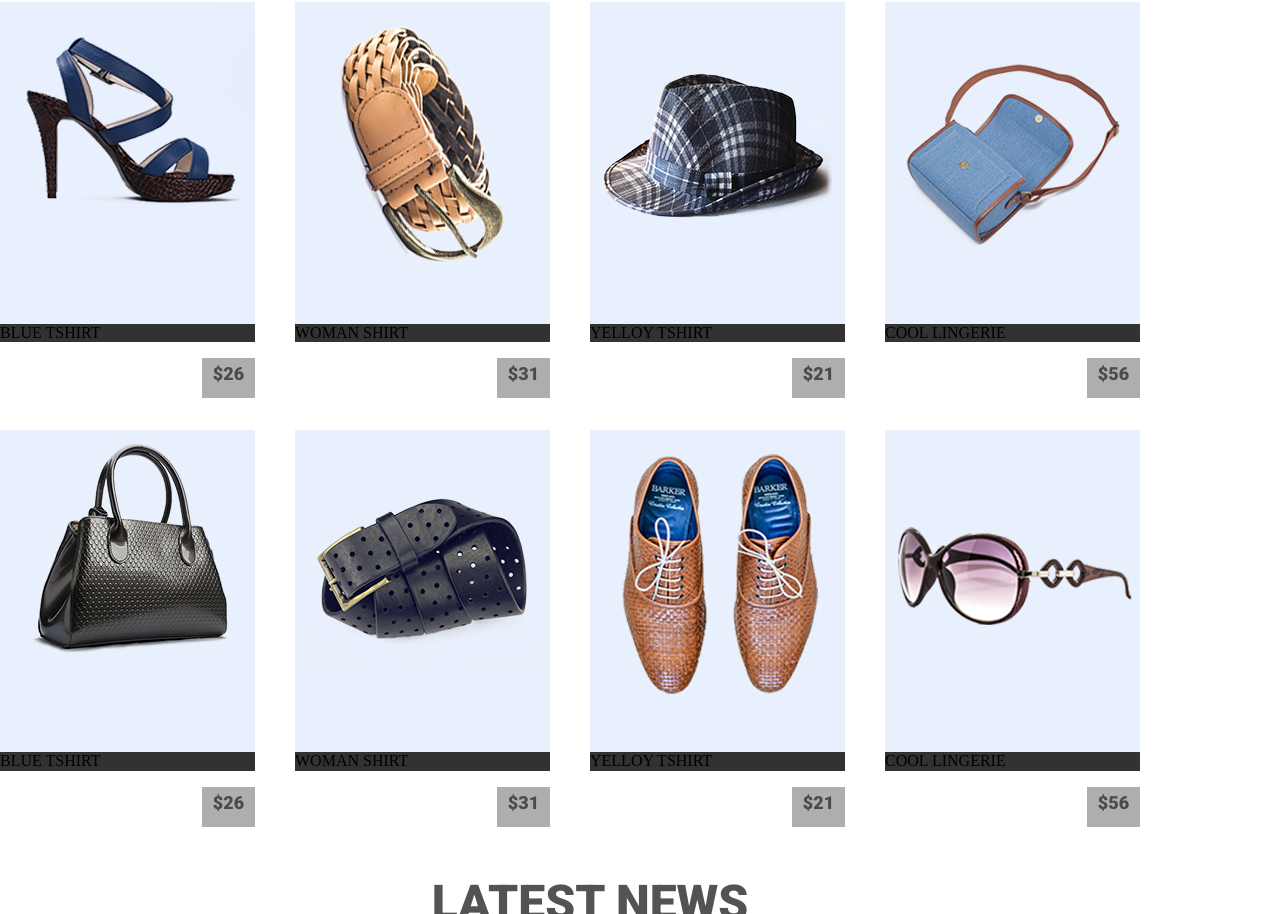
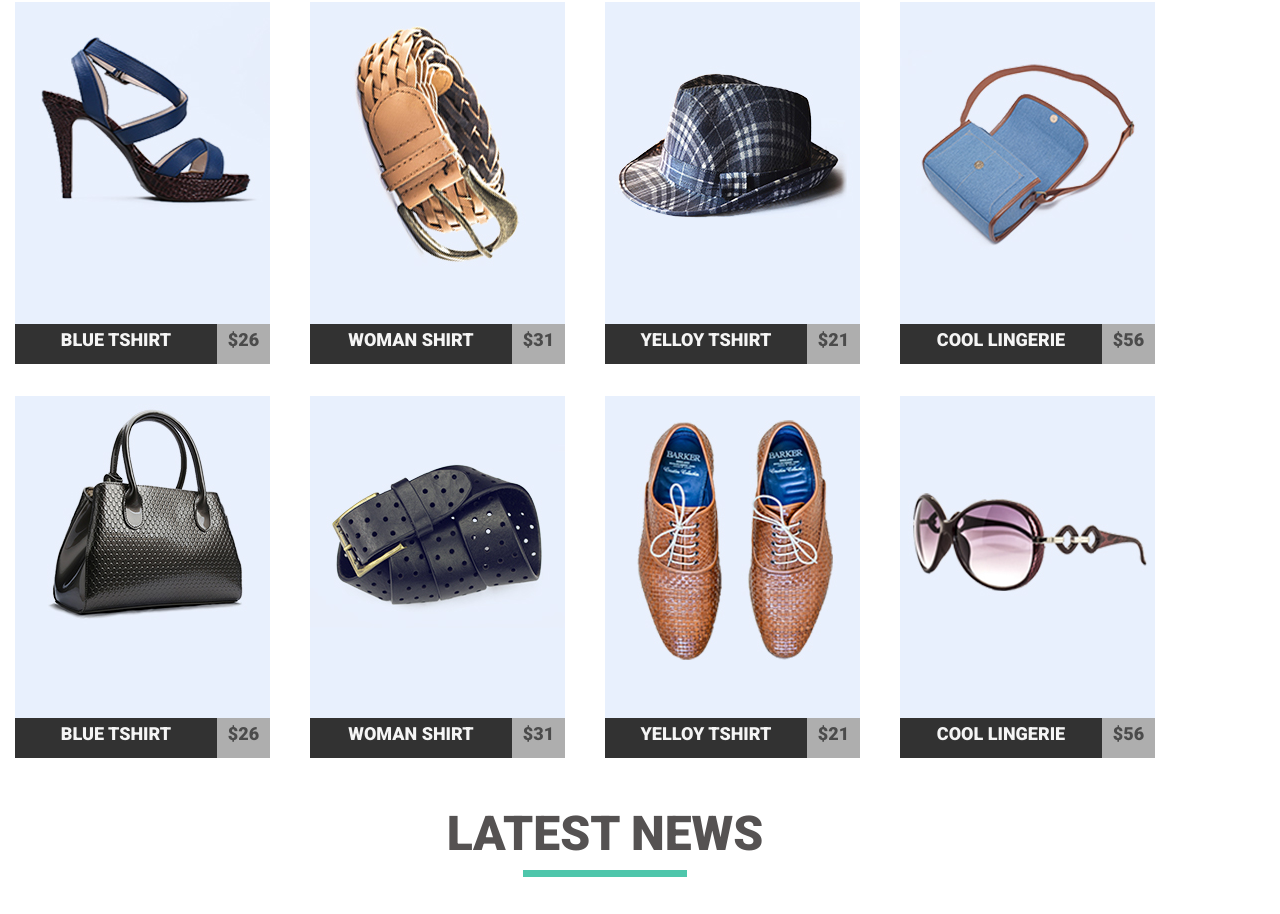
Before and after one commit to horianina/horianina-goit-fe-course, a plain HTML site: page module-04/index.html in a window 1280 px wide. Shown: the part 132-1046 px from the top of the page. Drawn offline with Linux system fonts and the light colour scheme.

Commit message:
changed module-04

```diff
--- a/module-04/index.html
+++ b/module-04/index.html
@@ -11,6 +11,7 @@
     <body>
 
         <header class="page-header clearfix">
+            <div class="container">
             <a href="#" class="logo">Mart</a>
                <ul class="site-navigation clearfix">
 
@@ -21,85 +22,113 @@
                  <li><a href="">blog</a></li>
                  <li><a href="">contact us</a></li>
             </ul>
-
+           </div>
         </header>
         <main>
 
             <section class="row">
+                <div class="container">
                 <h2 class="row-list-heading">Featured products</h2>
 
                 <ul class="row-list clearfix">
                     <li class="row-list-rectangle">
                         <img class="row-list-image" src="img/image1.jpg" alt="row member image" width="255" height="322">
-                        <p class="row-list-name">blue tshirt</p>
+                        <div class="row-list-name">
+                            <h2><a href="#" class="row-list-names">blue tshirt</a></h2>
                             <p class="row-list-price">$26</p>
+                        </div>
+
                     </li>
                     <li class="row-list-rectangle">
                         <img class="row-list-image" src="img/image2.jpg" alt="row member image" width="255" height="322">
-                        <p class="row-list-name">woman shirt</p>
+                        <div class="row-list-name">
+                            <h2><a href="#" class="row-list-names">woman shirt</a></h2>
                             <p class="row-list-price">$31</p>
+                        </div>
+
                     </li>
                     <li class="row-list-rectangle">
                         <img class="row-list-image" src="img/image3.jpg" alt="row member image" width="255" height="322">
-                        <p class="row-list-name">yelloy tshirt</p>
+                        <div class="row-list-name">
+                            <h2><a href="#" class="row-list-names">yelloy tshirt</a></h2>
                             <p class="row-list-price">$21</p>
+                        </div>
+
                     </li>
                     <li class="row-list-rectangle">
                         <img class="row-list-image" src="img/image4.jpg" alt="row member image" width="255" height="322">
-                        <p class="row-list-name">Cool lingerie</p>
+                        <div class="row-list-name">
+                            <h2><a href="#" class="row-list-names">Cool lingerie</a></h2>
                             <p class="row-list-price">$56</p>
+                        </div>
+
                     </li>
                     <li class="row-list-rectangle">
                         <img class="row-list-image" src="img/image5.jpg" alt="row member image" width="255" height="322">
-                        <p class="row-list-name">blue tshirt</p>
+                        <div class="row-list-name">
+                            <h2><a href="#" class="row-list-names">blue tshirt</a></h2>
+
                             <p class="row-list-price">$26</p>
+                        </div>
+
                     </li>
                     <li class="row-list-rectangle">
                         <img class="row-list-image" src="img/image6.jpg" alt="row member image" width="255" height="322">
-                        <p class="row-list-name">woman shirt</p>
+                        <div class="row-list-name">
+                            <h2><a href="#" class="row-list-names">woman shirt</a></h2>
+
                             <p class="row-list-price">$31</p>
+                        </div>
+
                     </li>
                     <li class="row-list-rectangle">
                         <img class="row-list-image" src="img/image7.jpg" alt="row member image" width="255" height="322">
-                        <p class="row-list-name">yelloy tshirt</p>
+                        <div class="row-list-name">
+                            <h2><a href="#" class="row-list-names">yelloy tshirt</a></h2>
+
                             <p class="row-list-price">$21</p>
+                        </div>
+
                     </li>
                     <li class="row-list-rectangle">
                         <img class="row-list-image" src="img/image8.jpg" alt="row member image" width="255" height="322">
-                        <p class="row-list-name">Cool lingerie</p>
+                        <div class="row-list-name">
+                            <h2><a href="#" class="row-list-names">Cool lingerie</a></h2>
+
                             <p class="row-list-price">$56</p>
+                        </div>
                     </li>
                 </ul>
-
+               </div>
             </section>
-        </main>
-            <footer>
-
             <section class="page-footer">
+                    <div class="container">
                     <h2 class="page-footer-name">LATEST NEWS</h2>
                   <ul class="page-footer-list clearfix">
                       <li class="page-footer-row">
                        <img class="page-footer-image" src="img/image9.jpg" alt="row member image" width="350" height="262">
                        <h3 class="page-footer-heading">Lorem Ipsum. Proin gravida nibh vel velit auctor aliquet. Aenea</h3>
                        <p class="page-footer-post">Nam nec tellus a odio tincidunt auc. Duis sed odio sit amet nibh vulputate curcus a sit amet mauris. Morbi accumsan ipsum velit. Nam nec tellus a odio tincidint</p>
-                       <button class="page-footer-click">Read More</button>
+                       <a href="#" class="page-footer-link">Read More</a>
                       </li>
                       <li class="page-footer-row">
                         <img class="page-footer-image" src="img/image10.jpg" alt="row member image" width="350" height="262">
                         <h3 class="page-footer-heading">Lorem Ipsum. Proin gravida nibh vel velit auctor aliquet. Aenea</h3>
                         <p class="page-footer-post">Nam nec tellus a odio tincidunt auc. Duis sed odio sit amet nibh vulputate curcus a sit amet mauris. Morbi accumsan ipsum velit. Nam nec tellus a odio tincidint</p>
-                        <button class="page-footer-click">Read More</button>
+                        <a href="#" class="page-footer-link">Read More</a>
                        </li>
                        <li class="page-footer-row">
                         <img class="page-footer-image" src="img/image11.jpg" alt="row member image" width="350" height="262">
                         <h3 class="page-footer-heading">Lorem Ipsum. Proin gravida nibh vel velit auctor aliquet. Aenea</h3>
                         <p class="page-footer-post">Nam nec tellus a odio tincidunt auc. Duis sed odio sit amet nibh vulputate curcus a sit amet mauris. Morbi accumsan ipsum velit. Nam nec tellus a odio tincidint</p>
-                        <button class="page-footer-click">Read More</button>
+
+                        <a href="#" class="page-footer-link">Read More</a>
                        </li>
                   </ul>
+                 </div>
               </section>
 
-            </footer>
 
+        </main>
     </body>
 </html>
```
Lines whose indentation alone changed are shown as unchanged.
